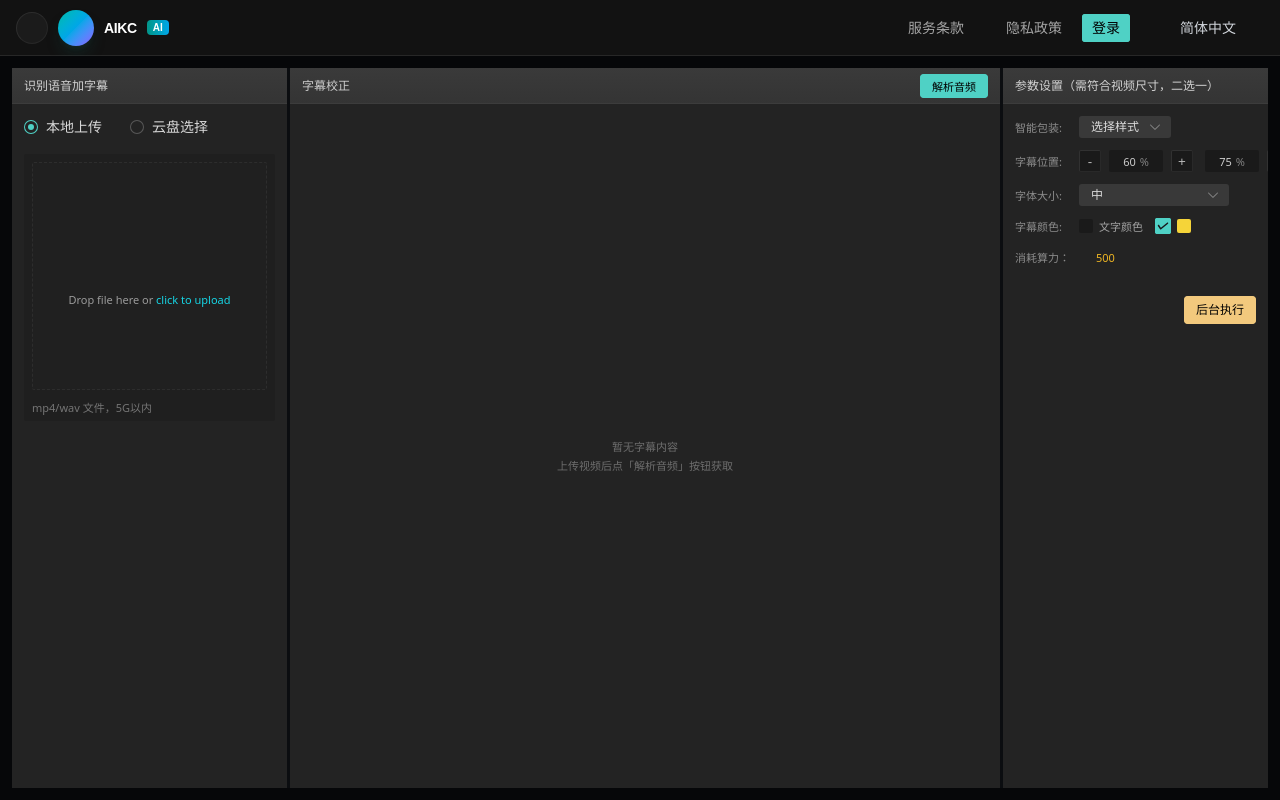
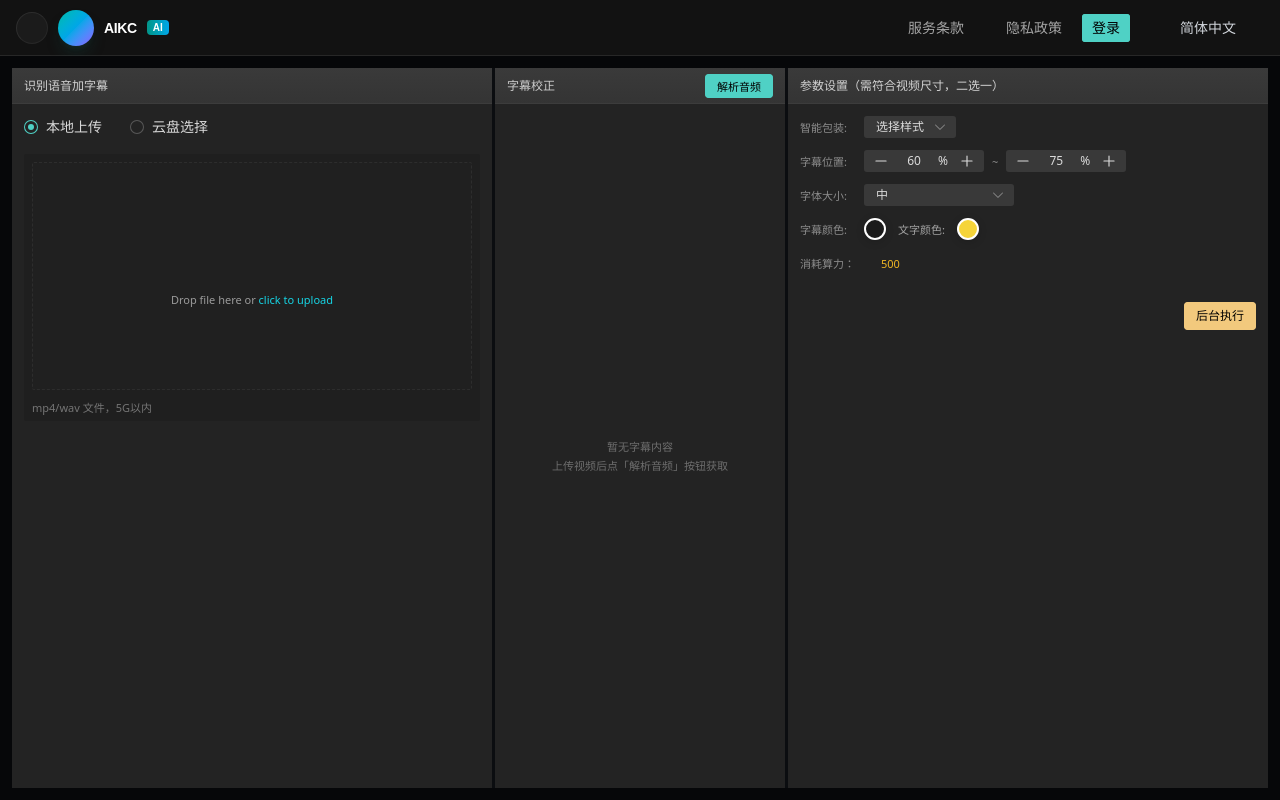
Before and after one commit to huizhc/video-flow, a Vue app: page /tool/speech-subtitle in a window 1280 px wide. Built offline with nearby package versions, Linux system fonts and the light colour scheme; some icons are missing.

Commit message:
加字幕页调整

```diff
--- a/src/views/SpeechSubtitleView.vue
+++ b/src/views/SpeechSubtitleView.vue
@@ -3,8 +3,10 @@ import { ref } from 'vue'
 import {
   NButton,
   NCheckbox,
+  NColorPicker,
   NDropdown,
   NIcon,
+  NInputNumber,
   NRadio,
   NRadioGroup,
   NSelect,
@@ -29,6 +31,8 @@ const subtitleMode = ref('select')
 const xPercent = ref(60)
 const yPercent = ref(75)
 const textStroke = ref(true)
+const textColor = ref('#1a1a1a')
+const strokeColor = ref('#f5d439')
 
 const fontSizeOptions = [
   { label: '小', value: 'small' },
@@ -50,7 +54,7 @@ function goHome() {
   <div class="h-full bg-[#060709] p-3 text-white">
     <div class="overflow-hidden h-full border border-white/8 bg-[#0b0d10]">
 
-      <div class="grid min-h-[calc(100vh-64px)] grid-cols-1 gap-x-[3px] sm:grid-cols-[275px_minmax(0,1fr)_265px]">
+      <div class="grid min-h-[calc(100vh-64px)] grid-cols-1 gap-x-[3px] sm:grid-cols-[480px_minmax(0,1fr)_480px]">
         <section class="bg-[#232323]">
           <div class="border-b border-white/8 bg-[linear-gradient(180deg,#3a3a3a_0%,#343434_100%)] px-3 py-3 text-[12px] font-medium text-white/78 shadow-[inset_0_-1px_0_rgba(255,255,255,0.04)]">
             识别语音加字幕
@@ -115,17 +119,29 @@ function goHome() {
               <div class="flex items-center gap-3">
                 <span class="w-[52px] shrink-0">字幕位置:</span>
                 <div class="flex items-center gap-2">
-                  <button type="button" class="h-[22px] w-[22px] rounded-[2px] border border-white/10 bg-[#1a1a1a] text-white/70">-</button>
-                  <div class="flex h-[22px] min-w-[54px] items-center justify-center rounded-[2px] border border-white/10 bg-[#1a1a1a] text-white/78">
-                    {{ xPercent }} <span class="ml-1 text-white/45">%</span>
-                  </div>
-                  <button type="button" class="h-[22px] w-[22px] rounded-[2px] border border-white/10 bg-[#1a1a1a] text-white/70">+</button>
-                </div>
-                <div class="flex items-center gap-2">
-                  <div class="flex h-[22px] min-w-[54px] items-center justify-center rounded-[2px] border border-white/10 bg-[#1a1a1a] text-white/78">
-                    {{ yPercent }} <span class="ml-1 text-white/45">%</span>
-                  </div>
-                  <button type="button" class="h-[22px] w-[22px] rounded-[2px] border border-white/10 bg-[#1a1a1a] text-white/70">+</button>
+                  <n-input-number
+                    v-model:value="xPercent"
+                    size="tiny"
+                    :min="0"
+                    :max="100"
+                    class="!w-[120px] text-center"
+                    button-placement="both"
+                    placeholder="X"
+                  >
+                    <template #suffix>%</template>
+                  </n-input-number>
+                  ~
+                  <n-input-number
+                    v-model:value="yPercent"
+                    size="tiny"
+                    :min="0"
+                    :max="100"
+                    class="!w-[120px] text-center"
+                    button-placement="both"
+                    placeholder="Y"
+                  >
+                    <template #suffix>%</template>
+                  </n-input-number>
                 </div>
               </div>
 
@@ -141,14 +157,52 @@ function goHome() {
 
               <div class="flex items-center gap-3">
                 <span class="w-[52px] shrink-0">字幕颜色:</span>
-                <label class="flex items-center gap-1.5">
-                  <span class="h-[14px] w-[14px] rounded-[2px] border border-white/14 bg-[#1a1a1a]" />
-                  <span class="text-white/58">文字颜色</span>
-                </label>
-                <label class="flex items-center gap-1.5">
-                  <n-checkbox v-model:checked="textStroke" />
-                  <span class="h-[14px] w-[14px] rounded-[2px] border border-[#f5d439] bg-[#f5d439]" />
-                </label>
+                  <n-color-picker
+                    v-model:value="textColor"
+                    size="small"
+                    :show-alpha="false"
+                    class="!w-[28px] !h-[28px] [&_.n-color-picker-trigger]:!p-0 [&_.n-color-picker-trigger]:!border-white/14"
+                  >
+                   <template #trigger="{ value, onClick, ref: triggerRef }">
+                    <div
+                      :ref="triggerRef"
+                      :style="{
+                        width: '22px',
+                        height: '22px',
+                        borderRadius: '50%',
+                        backgroundColor: value || '#000',
+                        cursor: 'pointer',
+                        border: '2px solid #fff',
+                        boxShadow: '0 2px 8px rgba(0, 0, 0, 0.15)',
+                      }"
+                      @click="onClick"
+                    />
+                  </template>
+                  </n-color-picker>
+                  <span class="text-white/58">文字颜色:</span>
+                  <n-color-picker
+                    v-model:value="strokeColor"
+                    size="small"
+                    :show-alpha="false"
+                    :disabled="!textStroke"
+                    class="ml-[15px] !w-[28px] !h-[28px] [&_.n-color-picker-trigger]:!p-0 [&_.n-color-picker-trigger]:!border-white/14"
+                  >
+                   <template #trigger="{ value, onClick, ref: triggerRef }">
+                    <div
+                      :ref="triggerRef"
+                      :style="{
+                        width: '22px',
+                        height: '22px',
+                        borderRadius: '50%',
+                        backgroundColor: value || '#000',
+                        cursor: 'pointer',
+                        border: '2px solid #fff',
+                        boxShadow: '0 2px 8px rgba(0, 0, 0, 0.15)',
+                      }"
+                      @click="onClick"
+                    />
+                  </template>
+                </n-color-picker>
               </div>
             </div>
 
```
